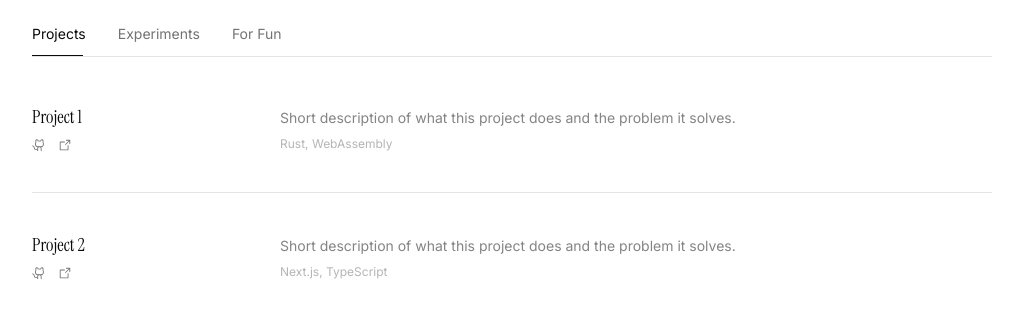
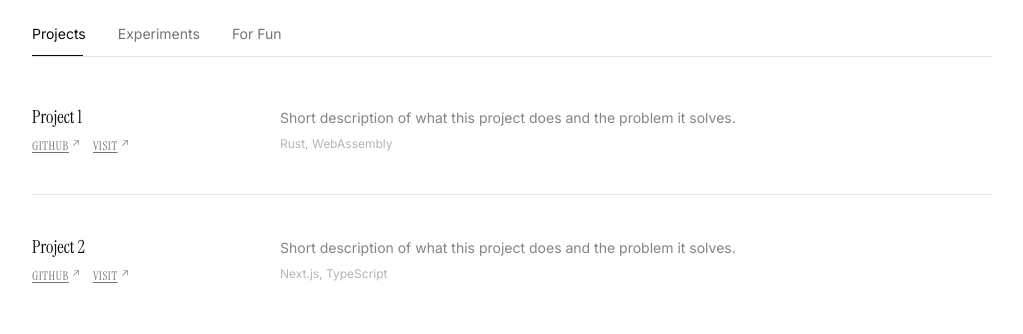
Before and after one commit to rudraditya21/rudraditya21.github.io, a Next.js app: page / in a window 1280 px wide. Shown: the part 880-1214 px from the top of the page, without its empty margins (240-1263 px from the left). Built offline with nearby package versions, Linux system fonts and the light colour scheme.

Commit message:
updated: ui

```diff
--- a/components/projects.tsx
+++ b/components/projects.tsx
@@ -3,7 +3,7 @@
 import { useEffect, useRef, useState } from 'react'
 import gsap from 'gsap'
 import { useInView } from '@/hooks/use-in-view'
-import { GithubLogo, ArrowSquareOut } from '@phosphor-icons/react'
+import { ArrowUpRight } from '@phosphor-icons/react'
 
 const TABS = ['Projects', 'Experiments', 'For Fun'] as const
 type Tab = (typeof TABS)[number]
@@ -67,10 +67,10 @@ function ProjectRow({ project }: { project: Project }) {
               href={project.github}
               target="_blank"
               rel="noopener noreferrer"
-              aria-label="GitHub"
-              className="transition-colors duration-200 hover:text-foreground"
+              className="inline-flex items-start gap-0.5 text-xs font-medium uppercase tracking-wider underline underline-offset-2 transition-colors duration-200 hover:text-foreground"
+              style={{ fontFamily: 'var(--font-instrument-serif)' }}
             >
-              <GithubLogo size={14} />
+              GitHub<ArrowUpRight size={10} />
             </a>
           )}
           {project.live && (
@@ -78,10 +78,10 @@ function ProjectRow({ project }: { project: Project }) {
               href={project.live}
               target="_blank"
               rel="noopener noreferrer"
-              aria-label="Live demo"
-              className="transition-colors duration-200 hover:text-foreground"
+              className="inline-flex items-start gap-0.5 text-xs font-medium uppercase tracking-wider underline underline-offset-2 transition-colors duration-200 hover:text-foreground"
+              style={{ fontFamily: 'var(--font-instrument-serif)' }}
             >
-              <ArrowSquareOut size={14} />
+              Visit<ArrowUpRight size={10} />
             </a>
           )}
         </div>
--- a/components/side-quests.tsx
+++ b/components/side-quests.tsx
@@ -1,10 +1,12 @@
 'use client'
 
 import { useInView } from '@/hooks/use-in-view'
+import { ArrowUpRight } from '@phosphor-icons/react'
 
 type Quest = {
   name: string
   description: string
+  href?: string
 }
 
 const quests: Quest[] = [
@@ -38,6 +40,19 @@ function QuestRow({ quest, index }: { quest: Quest; index: number }) {
         >
           {quest.name}
         </p>
+        {quest.href && (
+          <div className="mt-2 text-muted-foreground">
+            <a
+              href={quest.href}
+              target="_blank"
+              rel="noopener noreferrer"
+              className="inline-flex items-start gap-0.5 text-xs font-medium uppercase tracking-wider underline underline-offset-2 transition-colors duration-200 hover:text-foreground"
+              style={{ fontFamily: 'var(--font-instrument-serif)' }}
+            >
+              Visit<ArrowUpRight size={10} />
+            </a>
+          </div>
+        )}
       </div>
       <p
         className="text-sm leading-relaxed text-foreground/50 lg:pt-0.5"
--- a/components/writing.tsx
+++ b/components/writing.tsx
@@ -3,7 +3,7 @@
 import { useEffect, useRef, useState } from 'react'
 import gsap from 'gsap'
 import { useInView } from '@/hooks/use-in-view'
-import { ArrowSquareOut } from '@phosphor-icons/react'
+import { ArrowUpRight } from '@phosphor-icons/react'
 
 const TABS = ['Medium', 'Substack'] as const
 type Tab = (typeof TABS)[number]
@@ -56,10 +56,10 @@ function PostRow({ post }: { post: Post }) {
             href={post.href}
             target="_blank"
             rel="noopener noreferrer"
-            aria-label="Read post"
-            className="transition-colors duration-200 hover:text-foreground"
+            className="inline-flex items-start gap-0.5 text-xs font-medium uppercase tracking-wider underline underline-offset-2 transition-colors duration-200 hover:text-foreground"
+            style={{ fontFamily: 'var(--font-instrument-serif)' }}
           >
-            <ArrowSquareOut size={14} />
+            Visit<ArrowUpRight size={10} />
           </a>
         </div>
       </div>
```
